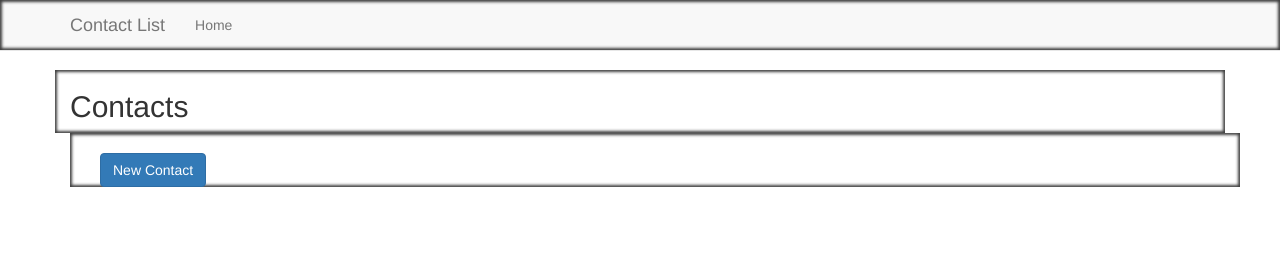
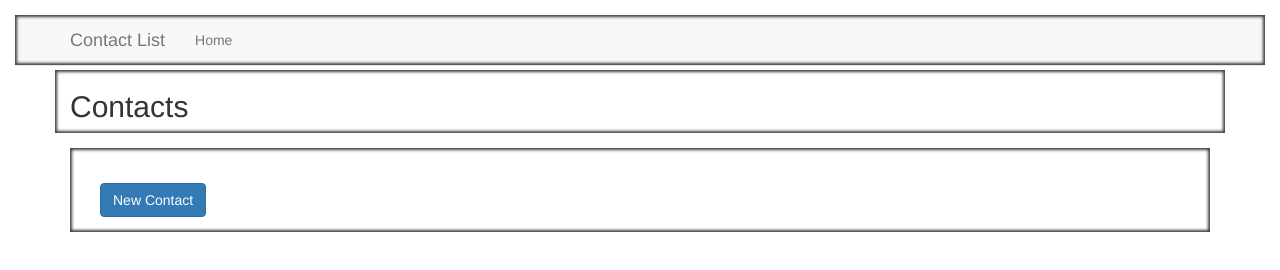
Before and after one commit to DeonW169/MEAN-contactlist, a website: page public/index.html at #/new/contact in a window 1280 px wide. Shown: the top 270 px of the page. Drawn offline with nearby package versions, Linux system fonts and the light colour scheme; some packages are replaced by stand-ins of ours; no server answers.

Commit message:
style fix

```diff
--- a/public/index.html
+++ b/public/index.html
@@ -28,7 +28,7 @@
   </head>
 
   <body>
-    <nav class="navbar navbar-default navbar-fixed-top box-shadow">
+    <nav class="navbar navbar-default navbar-fixed-top box-shadow" style="margin: 15px;">
       <div class="container">
         <div class="navbar-header">
           <div class="navbar-brand" href="#/">Contact List</div>
--- a/public/list.html
+++ b/public/list.html
@@ -5,8 +5,8 @@
     </h2>
   </div>
 </div>
-<div class="container box-shadow">
-  <table class="table table-hover">
+<div class="container col-md-12 box-shadow" style="margin-top: 15px;">
+  <table class="table table-hover" style="margin-top: 15px;">
     <tbody>
       <tr ng-repeat="contact in contacts | orderBy:'lastName'" style="cursor:pointer">
         <td>
@@ -16,6 +16,6 @@
     </tbody>
   </table>
   <div class="col-md-2">
-    <a class="btn btn-primary" href="#/new/contact">New Contact</a>
+    <a class="btn btn-primary" style="margin-bottom: 15px;" href="#/new/contact">New Contact</a>
   </div>
 </div>
```
Also changed, not shown: public/contact-form.html (+2 -2 lines).
